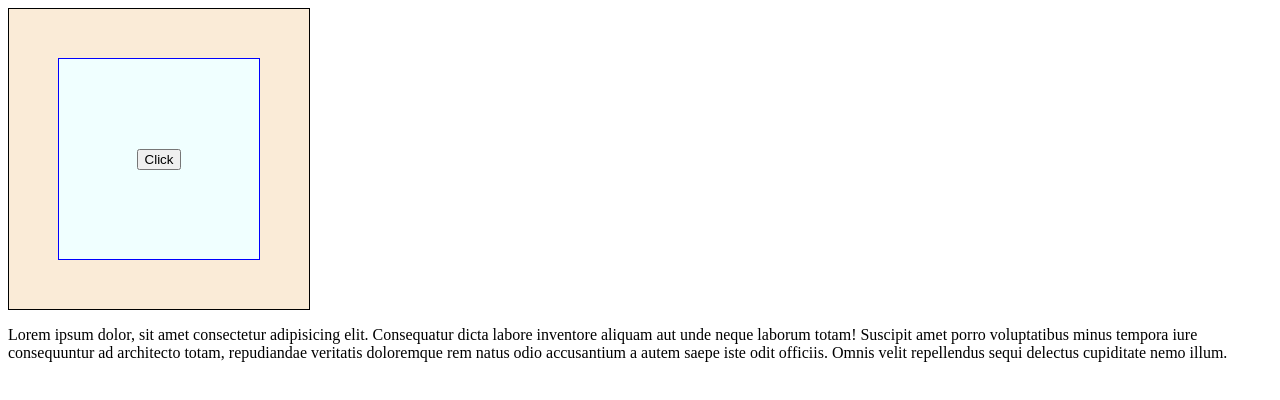
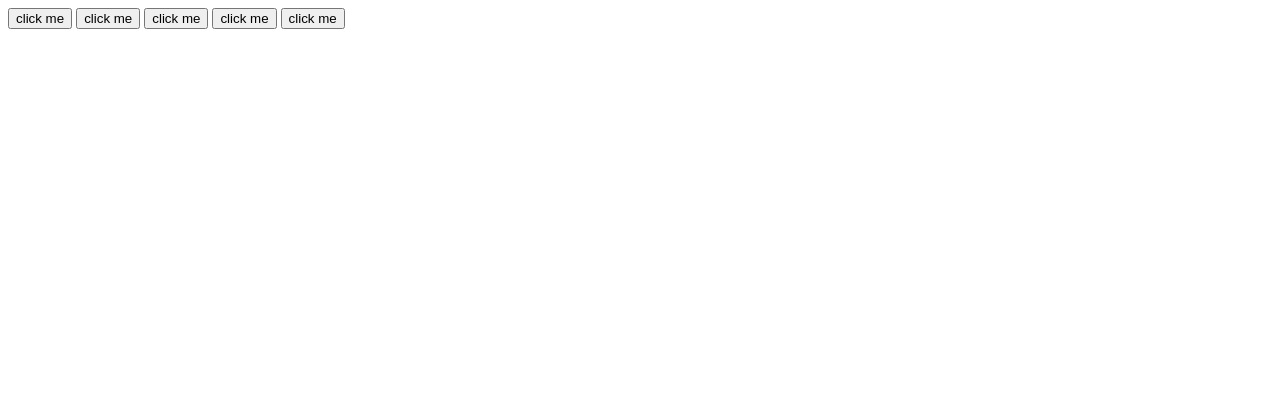
Before and after one commit to ElmiraDzhy/DOM, a plain HTML site: page index.html in a window 1280 px wide. Drawn offline with Linux system fonts and the light colour scheme.

Commit message:
Add 5 btn task resolve

```diff
--- a/index.html
+++ b/index.html
@@ -14,15 +14,11 @@
 		<title>Document</title>
 	</head>
 	<body>
-		<section>
-			<div><button>Click</button></div>
-		</section>
-		<p
-			>Lorem ipsum dolor, sit amet consectetur adipisicing elit. Consequatur dicta labore inventore aliquam aut unde neque
-			laborum totam! Suscipit amet porro voluptatibus minus tempora iure consequuntur ad architecto totam, repudiandae
-			veritatis doloremque rem natus odio accusantium a autem saepe iste odit officiis. Omnis velit repellendus sequi
-			delectus cupiditate nemo illum.</p
-		>
+		<button class="btn">click me</button>
+		<button class="btn">click me</button>
+		<button class="btn">click me</button>
+		<button class="btn">click me</button>
+		<button class="btn">click me</button>
 
 		<script src="./src/index.js"></script>
 	</body>
--- a/src/index.js
+++ b/src/index.js
@@ -2,20 +2,5 @@
 
 //Events
 
-const btn = document.querySelector('button');
-const section = document.querySelector('section');
-const div = document.querySelector('div');
-
-
-btn.addEventListener('click', (e) => {
-    console.log(console.log(e));
-    e.target.style.backgroundColor = 'blue';
-}, true);
-section.addEventListener('click', (e) => console.log(console.log(e)), true);
-div.addEventListener('click', (e) => console.log(console.log(e)), true);
-
-const event = new Event('click');
-console.log(event);
-
-const p = document.querySelector('p');
-p.addEventListener('click', (e)=> {e.target.style.color = 'yellow'});
+const btn = document.querySelectorAll('.btn');
+btn.forEach((button) => button.addEventListener('click', (e)=> e.target.remove()));
```
